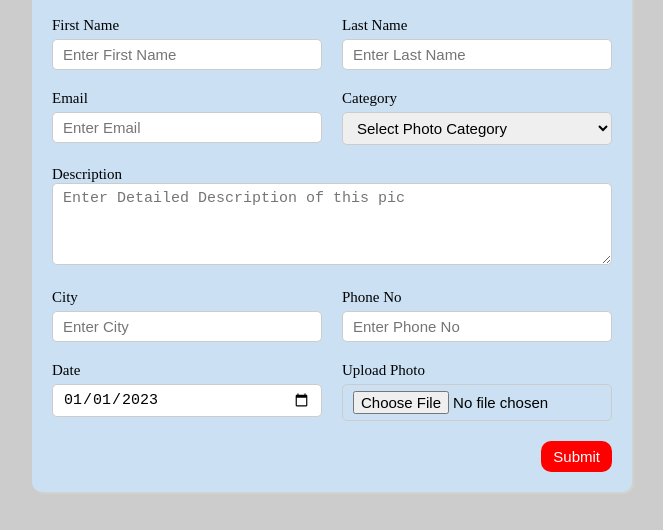
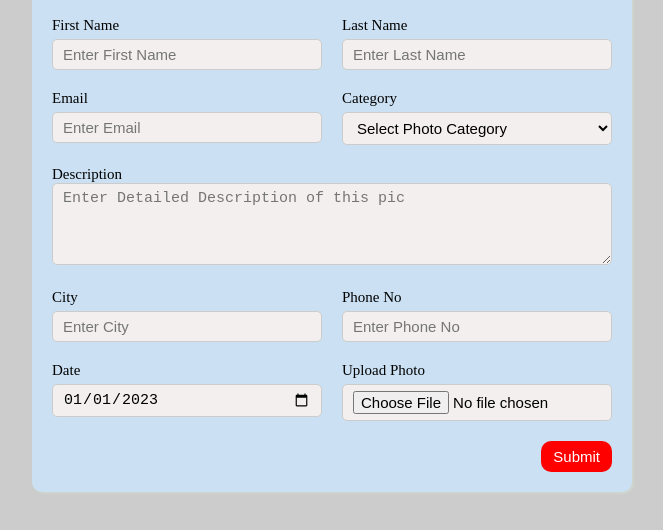
Before and after one commit to zishaxn/Web-Dev-Projects, a plain HTML site: page Web-form/index.html in a window 1280 px wide. Shown: the part 110-640 px from the top of the page, without its empty margins (308-971 px from the left). Drawn offline with Linux system fonts and the light colour scheme.

Commit message:
changed bg of input text

```diff
--- a/Web-form/style.css
+++ b/Web-form/style.css
@@ -48,8 +48,8 @@ label{
 
 input,
 select,
-textarea
-{
+textarea{
+    background-color: rgb(243, 239, 239);
     padding: 6px 10px;
     border: 1px solid #ccc;
     border-radius: 5px;
```
